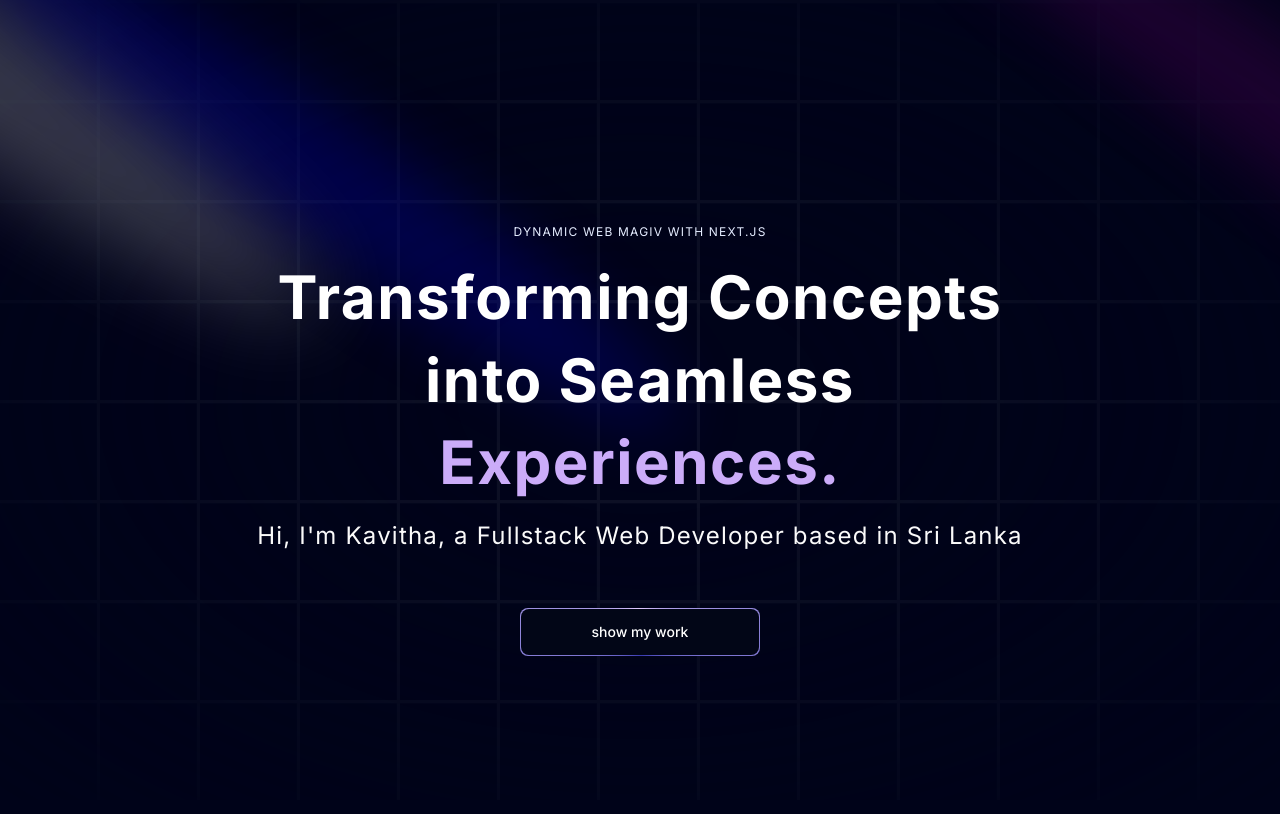
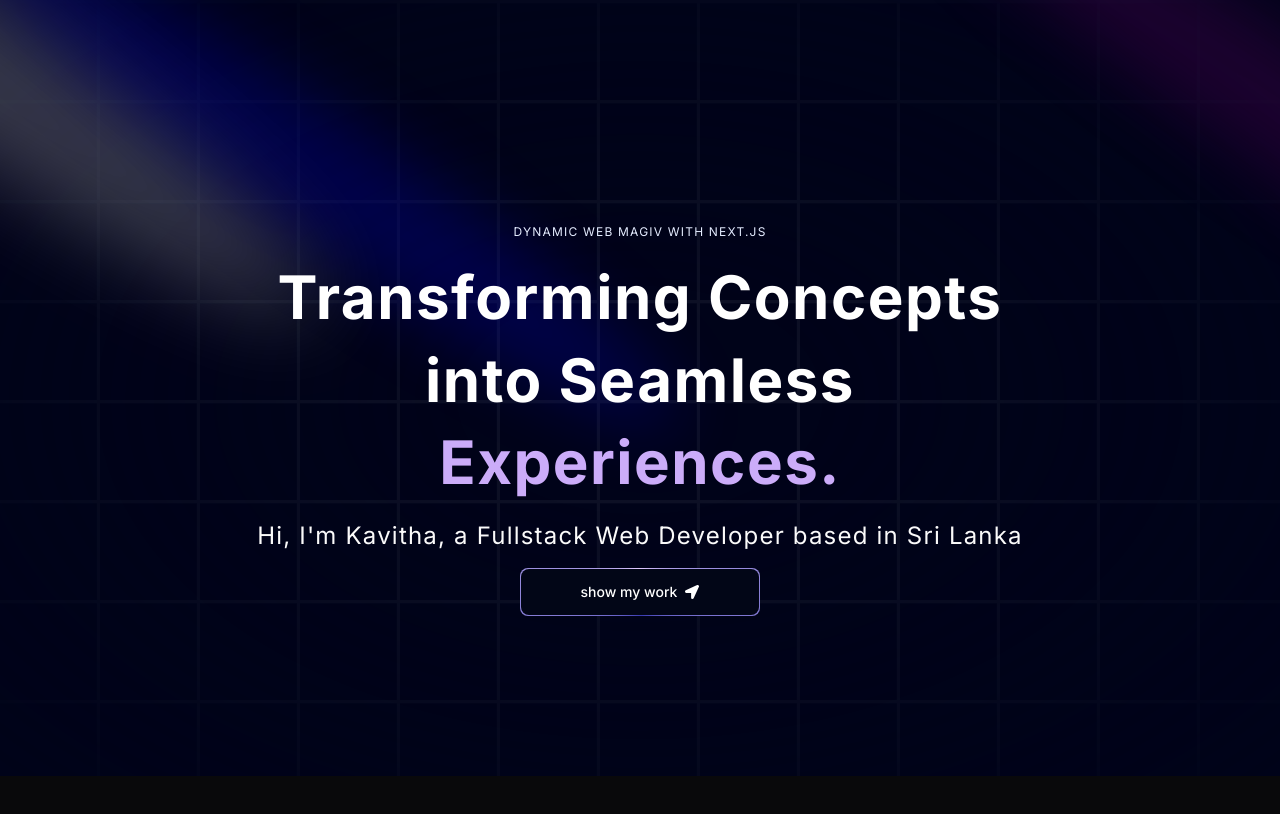
Before and after one commit to kanchana404/Portfolio_super, a Next.js app: page / in a window 1280 px wide. Built offline with nearby package versions, Linux system fonts and the light colour scheme.

Commit message:
hero doneeeee

```diff
--- a/components/Hero.tsx
+++ b/components/Hero.tsx
@@ -2,6 +2,7 @@ import React from "react";
 import { Spotlight } from "./ui/Spotlight";
 import { TextGenerateEffect } from "./ui/TextGenerateEffect";
 import MagicButton from "./ui/MagicButton";
+import { FaLocationArrow } from "react-icons/fa";
 
 const Hero = () => {
   return (
@@ -40,6 +41,8 @@ const Hero = () => {
           <a href="https://www.linkedin.com/in/kavitha-kanchana">
             <MagicButton
             title="show my work"
+            icon={<FaLocationArrow />}
+            position="right"
             />
           </a>
         </div>
--- a/components/ui/MagicButton.tsx
+++ b/components/ui/MagicButton.tsx
@@ -1,38 +1,19 @@
 import React from "react";
 
-/**
- *  UI: border magic from tailwind css btns
- *  Link: https://ui.aceternity.com/components/tailwindcss-buttons
- *
- *  change border radius to rounded-lg
- *  add margin of md:mt-10
- *  remove focus:ring-2 focus:ring-slate-400 focus:ring-offset-2 focus:ring-offset-slate-50
- */
 const MagicButton = ({
-  title,
-  icon,
-  position,
-  handleClick,
-  otherClasses,
-}: {
+  title, icon, position, otherclasses, handleClick
+}:{
   title: string;
-  icon: React.ReactNode;
+  icon?: React.ReactNode;
   position: string;
   handleClick?: () => void;
-  otherClasses?: string;
-}) => {
+  otherclasses?: string;
+}
+) => {
   return (
-    <button
-      className="relative inline-flex h-12 w-full md:w-60 md:mt-10 overflow-hidden rounded-lg p-[1px] focus:outline-none"
-      onClick={handleClick}
-    >
+    <button className="relative inline-flex h-12 w-full overflow-hidden rounded-lg p-[1px] focus:outline-none md:w-60 md:mt-19">
       <span className="absolute inset-[-1000%] animate-[spin_2s_linear_infinite] bg-[conic-gradient(from_90deg_at_50%_50%,#E2CBFF_0%,#393BB2_50%,#E2CBFF_100%)]" />
-
-      {/* remove px-3 py-1, add px-5 gap-2 */}
-      <span
-        className={`inline-flex h-full w-full cursor-pointer items-center justify-center rounded-lg
-             bg-slate-950 px-7 text-sm font-medium text-white backdrop-blur-3xl gap-2 ${otherClasses}`}
-      >
+      <span className={`inline-flex h-full w-full cursor-pointer items-center justify-center rounded-lg bg-slate-950 px-7 text-sm font-medium text-white backdrop-blur-3xl gap-2 ${otherclasses}`}>
         {position === "left" && icon}
         {title}
         {position === "right" && icon}
--- a/package.json
+++ b/package.json
@@ -16,6 +16,7 @@
     "next-themes": "^0.3.0",
     "react": "^18",
     "react-dom": "^18",
+    "react-icons": "^5.2.1",
     "tailwind-merge": "^2.3.0",
     "tailwindcss-animate": "^1.0.7"
   },
```
Also changed, not shown: 1 other file (tests, documents, lock files or other folders).
